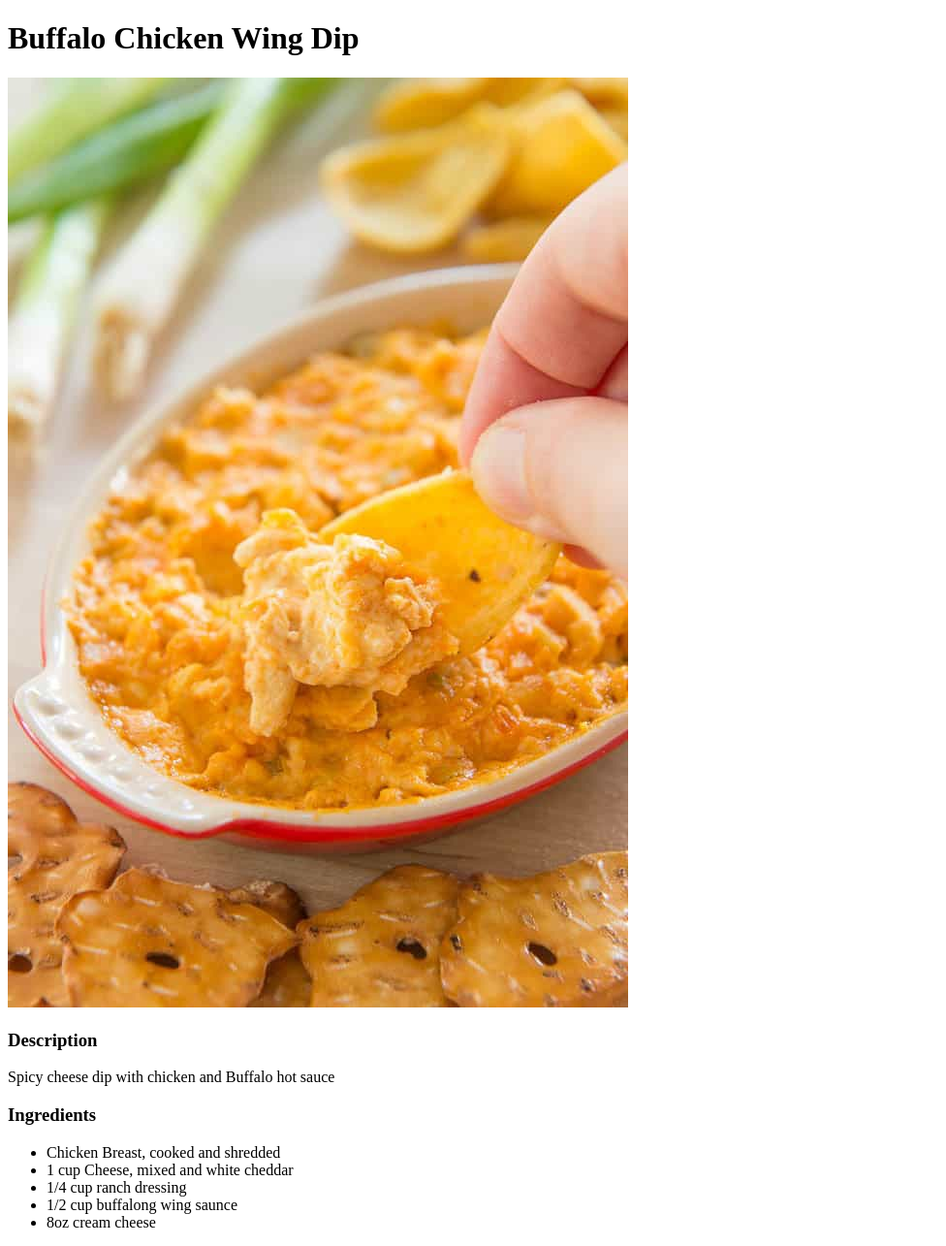
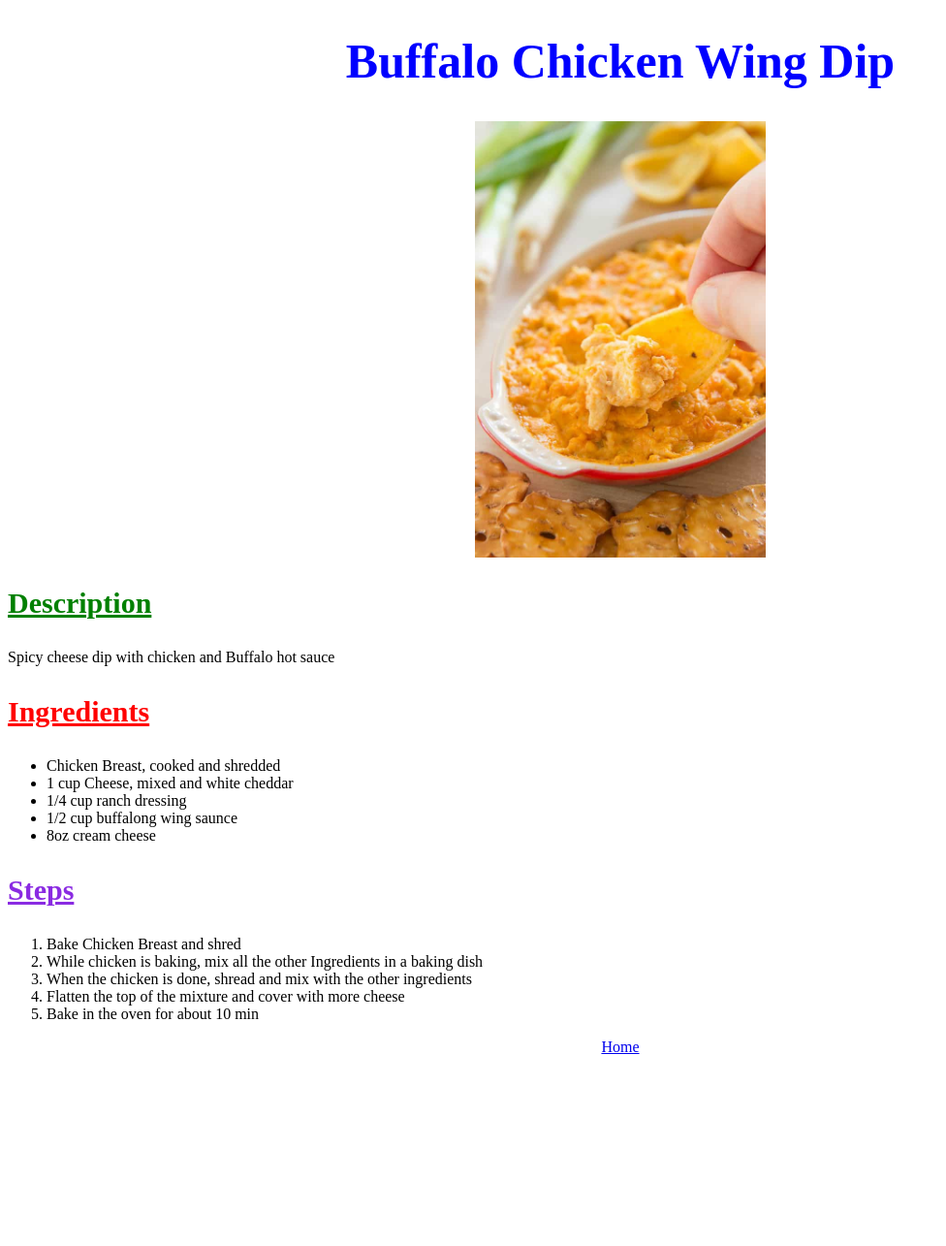
Before and after one commit to kwebb218/odin-recipes, a plain HTML site: page recipes/buffwingdip.html in a window 1280 px wide. Shown: the top 1285 px of the page at 97% size, without its empty margins (0-976 px from the left). After the commit the page ends 1105 px from the top, so only its background shows below. Drawn offline with Linux system fonts and the light colour scheme.

Commit message:
Add css styling to the Odin recipes

```diff
--- a/recipes/buffwingdip.html
+++ b/recipes/buffwingdip.html
@@ -4,15 +4,16 @@
     <meta charset="UTF-8">
     <meta name="viewport" content="width=device-width, initial-scale=1.0">
     <title>Buffalo Wing Dip</title>
+    <link rel="stylesheet" href="style.css">
 </head>
 <body>
-    <h1>Buffalo Chicken Wing Dip</h1>
-    <img src="../images/Buffalo-Chicken-Dip-Fifteen-Spatulas-1.jpg" alt="Buffalo wing dip">
+    <h1 id="name">Buffalo Chicken Wing Dip</h1>
+    <img id="food" src="../images/Buffalo-Chicken-Dip-Fifteen-Spatulas-1.jpg" alt="Buffalo wing dip">
 
-    <h3>Description</h3>
+    <h3 id="description">Description</h3>
     <p>Spicy cheese dip with chicken and Buffalo hot sauce</p>
 
-    <h3>Ingredients</h3>
+    <h3 id="ingredients">Ingredients</h3>
     <p>
         <ul>
             <li>Chicken Breast, cooked and shredded</li>
@@ -23,7 +24,7 @@
         </ul>
     </p>
 
-    <h3>Steps</h3>
+    <h3 id="steps">Steps</h3>
     <p>
         <ol>
             <li>Bake Chicken Breast and shred</li>
@@ -33,7 +34,6 @@
             <li>Bake in the oven for about 10 min</li>
         </ol>
     </p>
-    <a href="../index.html">Home</a>
-
+    <p class="footlinks"><a href="../index.html">Home</a></p>
 </body>
 </html>
--- /dev/null
+++ b/recipes/style.css
@@ -0,0 +1,39 @@
+#name{
+    text-align: center;
+    font-size: 50px;
+    color: blue;
+}
+
+#food{
+    display: block;
+    margin-left: auto;
+    margin-right: auto;
+    height: auto;
+    width: 300px;
+}
+
+
+#description,
+#ingredients,
+#steps{
+    font-size: 30px;
+    text-decoration: underline;
+}
+
+#description{
+ color: green
+}
+
+#ingredients {
+    color: red;
+}
+
+#steps {
+    color: blueviolet;
+}
+
+.footlinks{
+    text-align: center;
+    font-size: 20;
+    color: black;
+}
```
Also changed, not shown: recipes/garlicbread.html (+7 -8 lines), recipes/healthynuggs.html (+7 -6 lines).
